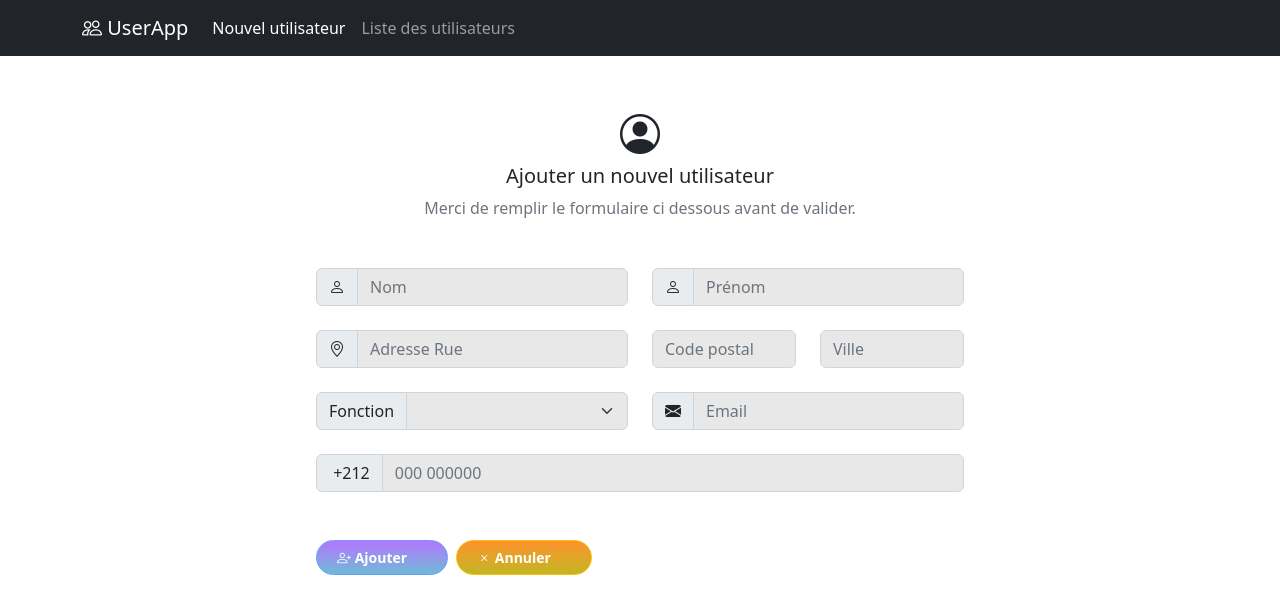
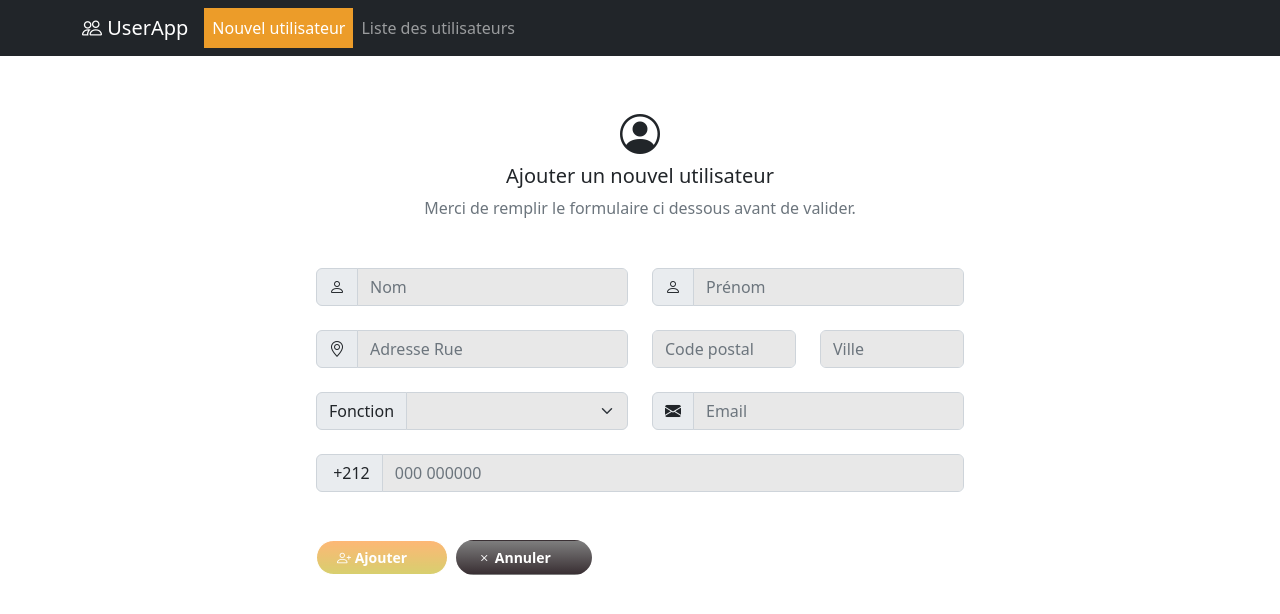
Before and after one commit to zouhri53/userAppExam, an Angular app: page /addUser in a window 1280 px wide. Shown: the top 614 px of the page. Built offline with nearby package versions, Linux system fonts and the light colour scheme; some icons are missing.

Commit message:
Navbar and add user css changes

```diff
--- a/src/app/add-user/add-user.component.css
+++ b/src/app/add-user/add-user.component.css
@@ -4,7 +4,7 @@
     padding-left: 20px;
     padding-right: 40px;
     font-weight: bold;
-    background: linear-gradient(0deg, rgba(34,151,195,1) 0%, rgba(142,45,253,1) 100%);
+    background: linear-gradient(0deg, rgba(195,182,34,1) 0%, rgba(253,146,45,1) 100%);
     color: white;
     font-size: 14px;
 }
@@ -14,7 +14,7 @@
     padding-left: 20px;
     padding-right: 40px;
     font-weight: bold;
-    background: linear-gradient(0deg, rgba(195,182,34,1) 0%, rgba(253,146,45,1) 100%);
+    background: linear-gradient(0deg, rgba(57,47,51,1) 0%, rgba(126,126,126,1) 100%);
     color: white;
     font-size: 14px;
 }
--- a/src/app/add-user/add-user.component.html
+++ b/src/app/add-user/add-user.component.html
@@ -116,7 +116,7 @@
       </div>
     </div>
 
-    <button type="submit" [disabled]="!userAccount.valid" class="btn btn-primary btn-block my-4 ajouter"><i class="bi bi-person-plus"></i> Ajouter</button>
-    <button type="button" (click)="clearInputs()" class="btn btn-warning btn-block my-4 mx-2 annuler"><i class="bi bi-x"></i> Annuler</button>
+    <button type="submit" [disabled]="!userAccount.valid" class="btn btn-block my-4 ajouter"><i class="bi bi-person-plus"></i> Ajouter</button>
+    <button type="button" (click)="clearInputs()" class="btn btn-block my-4 mx-2 annuler"><i class="bi bi-x"></i> Annuler</button>
   </form>
 </div>
--- a/src/app/navbar/navbar.component.css
+++ b/src/app/navbar/navbar.component.css
@@ -0,0 +1,4 @@
+.active
+{
+    background-color: #ec9c29;
+}
--- a/src/app/navbar/navbar.component.html
+++ b/src/app/navbar/navbar.component.html
@@ -15,10 +15,10 @@
       <div class="collapse navbar-collapse" id="navbarTogglerDemo02">
         <ul class="navbar-nav me-auto mb-2 mb-lg-0">
           <li class="nav-item">
-            <a class="nav-link active" aria-current="page" routerLink="addUser">Nouvel utilisateur</a>
+            <a class="nav-link" aria-current="page" routerLink="addUser" routerLinkActive="active" [routerLinkActiveOptions]="{ exact: true }" >Nouvel utilisateur</a>
           </li>
           <li class="nav-item">
-            <a class="nav-link" routerLink="usersList">Liste des utilisateurs</a>
+            <a class="nav-link" routerLink="usersList" routerLinkActive="active" [routerLinkActiveOptions]="{ exact: true }">Liste des utilisateurs</a>
           </li>
         </ul>
       </div>
```
Also changed, not shown: src/app/users-list/users-list.component.ts (line endings or trailing spaces).
